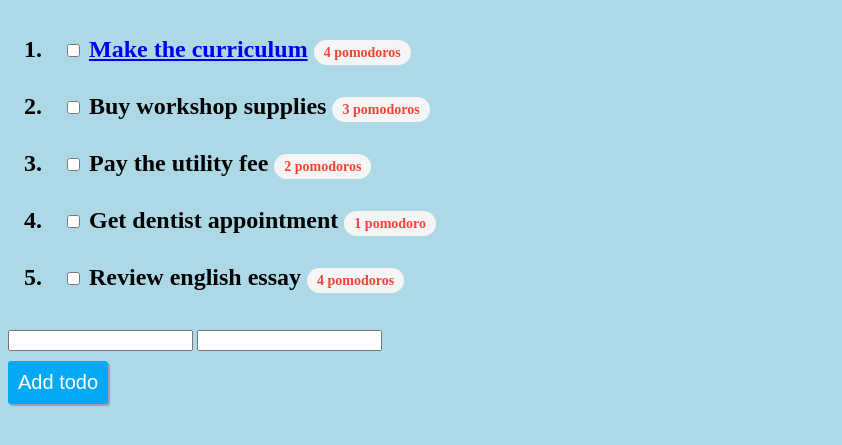
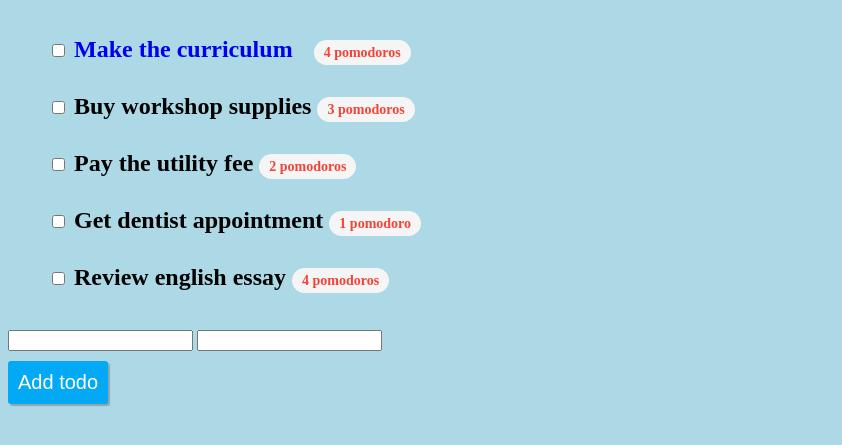
Before and after one commit to jowuloo/todo-list-front-end, a plain HTML site: page index.html in a window 1280 px wide. Shown: the part 61-506 px from the top of the page, without its empty margins (0-842 px from the left). Drawn offline with Linux system fonts and the light colour scheme.

Commit message:
Removed bullets and line under link

```diff
--- a/index2.css
+++ b/index2.css
@@ -32,8 +32,11 @@ p {
  background-color: #03A9F4 ;
  margin-top: 10px;
 }
-li {
+ul, li, a {
     padding: 15px;
+    text-decoration: none;
+    list-style-type: none;
+    padding-left: 0pt;
 }
 #add-new-todo-button:active{
  box-shadow: 1px 1px 1px #90A4AE ;
```
